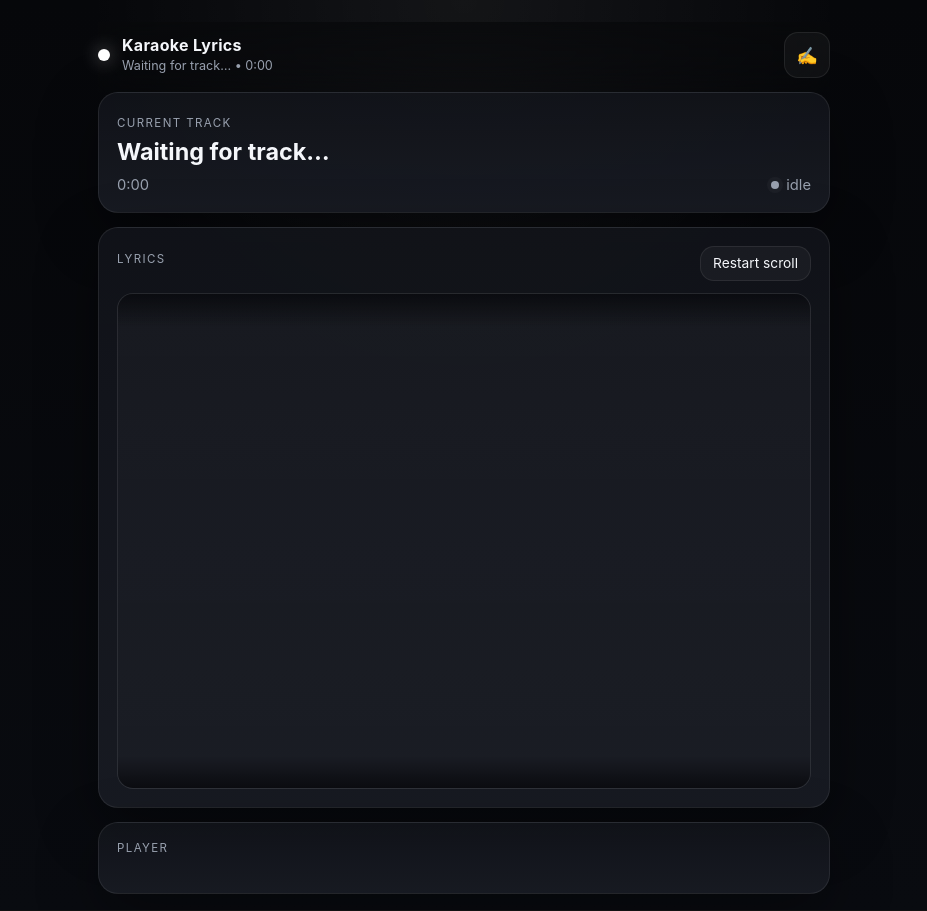
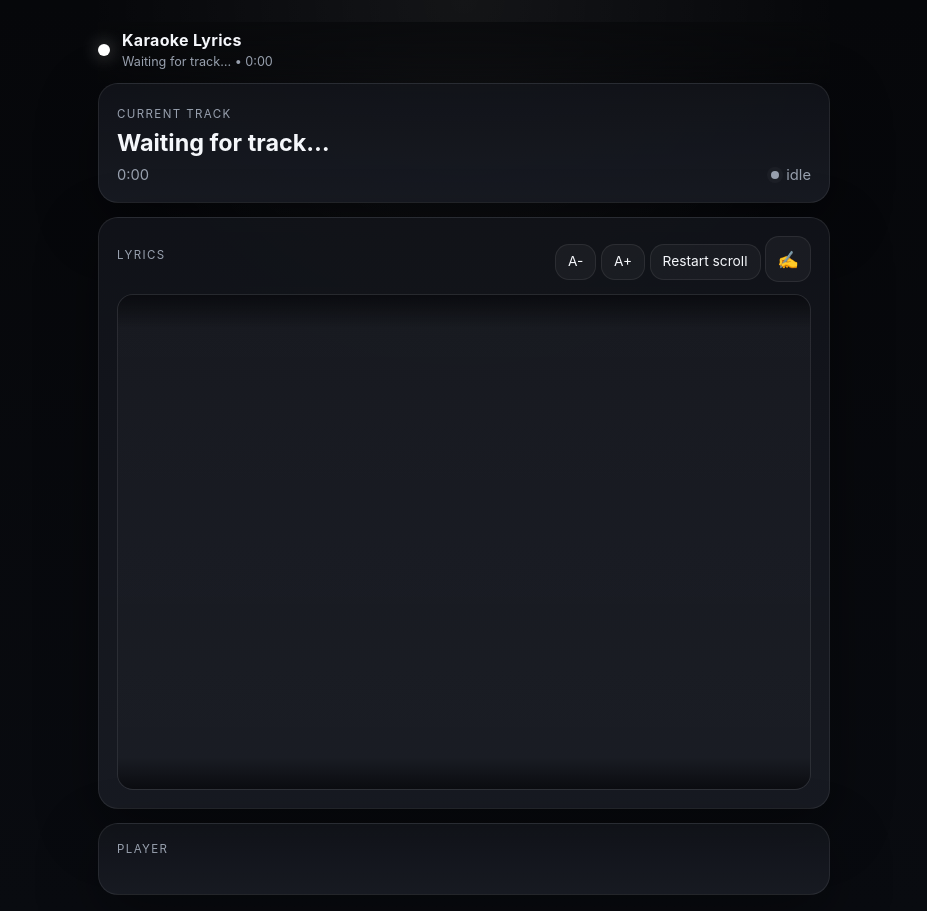
Before and after one commit to Mino75/2026-karaoke, a website: page index.html in a window 1280 px wide. Shown: the whole page, without its empty margins (176-1103 px from the left). Drawn offline with Linux system fonts and the light colour scheme.

Commit message:
Update index.html

```diff
--- a/index.html
+++ b/index.html
@@ -20,15 +20,6 @@
           <p id="mediaMeta">Waiting for track…</p>
         </div>
       </div>
-
-      <button
-        id="editToggleBtn"
-        class="icon-btn"
-        type="button"
-        aria-label="Edit lyrics"
-      >
-        ✍️
-      </button>
     </header>
 
     <main class="shell">
@@ -45,6 +36,26 @@
       <section class="card lyrics-card">
         <div class="section-head">
           <span class="label">Lyrics</span>
+
+          <div class="lyrics-actions">
+            <button
+              id="fontDecreaseBtn"
+              class="ghost-btn"
+              type="button"
+              aria-label="Decrease font size"
+            >
+              A-
+            </button>
+
+            <button
+              id="fontIncreaseBtn"
+              class="ghost-btn"
+              type="button"
+              aria-label="Increase font size"
+            >
+              A+
+            </button>
+
             <button
               id="resetScrollBtn"
               class="ghost-btn"
@@ -52,6 +63,16 @@
             >
               Restart scroll
             </button>
+
+            <button
+              id="editToggleBtn"
+              class="icon-btn"
+              type="button"
+              aria-label="Edit lyrics"
+            >
+              ✍️
+            </button>
+          </div>
         </div>
 
         <div id="lyricsViewport" class="lyrics-viewport">
@@ -70,7 +91,6 @@
         <div class="section-head">
           <span class="label">Player</span>
         </div>
-
       </section>
     </main>
   </div>
```
Lines whose indentation alone changed are shown as unchanged.
